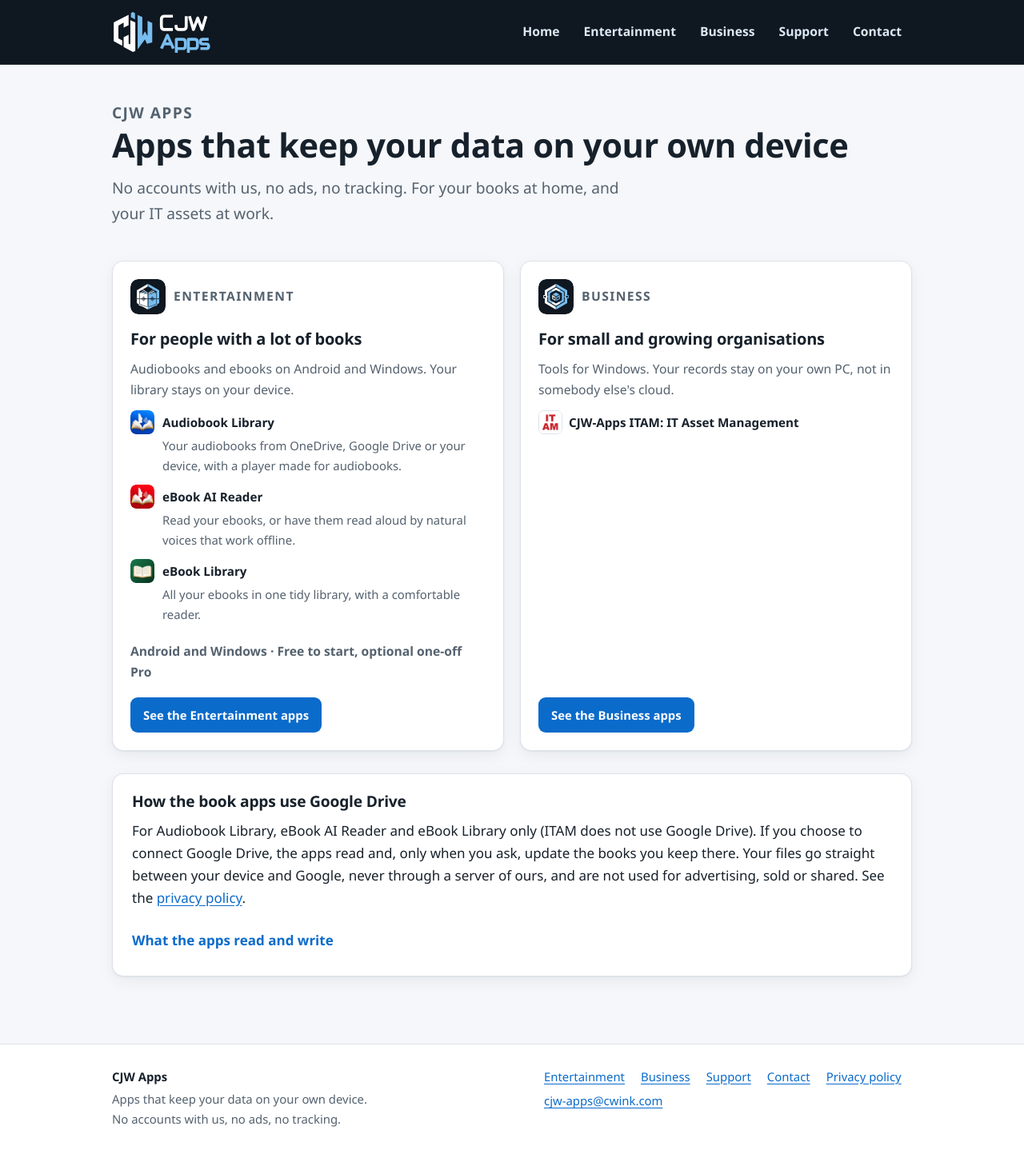
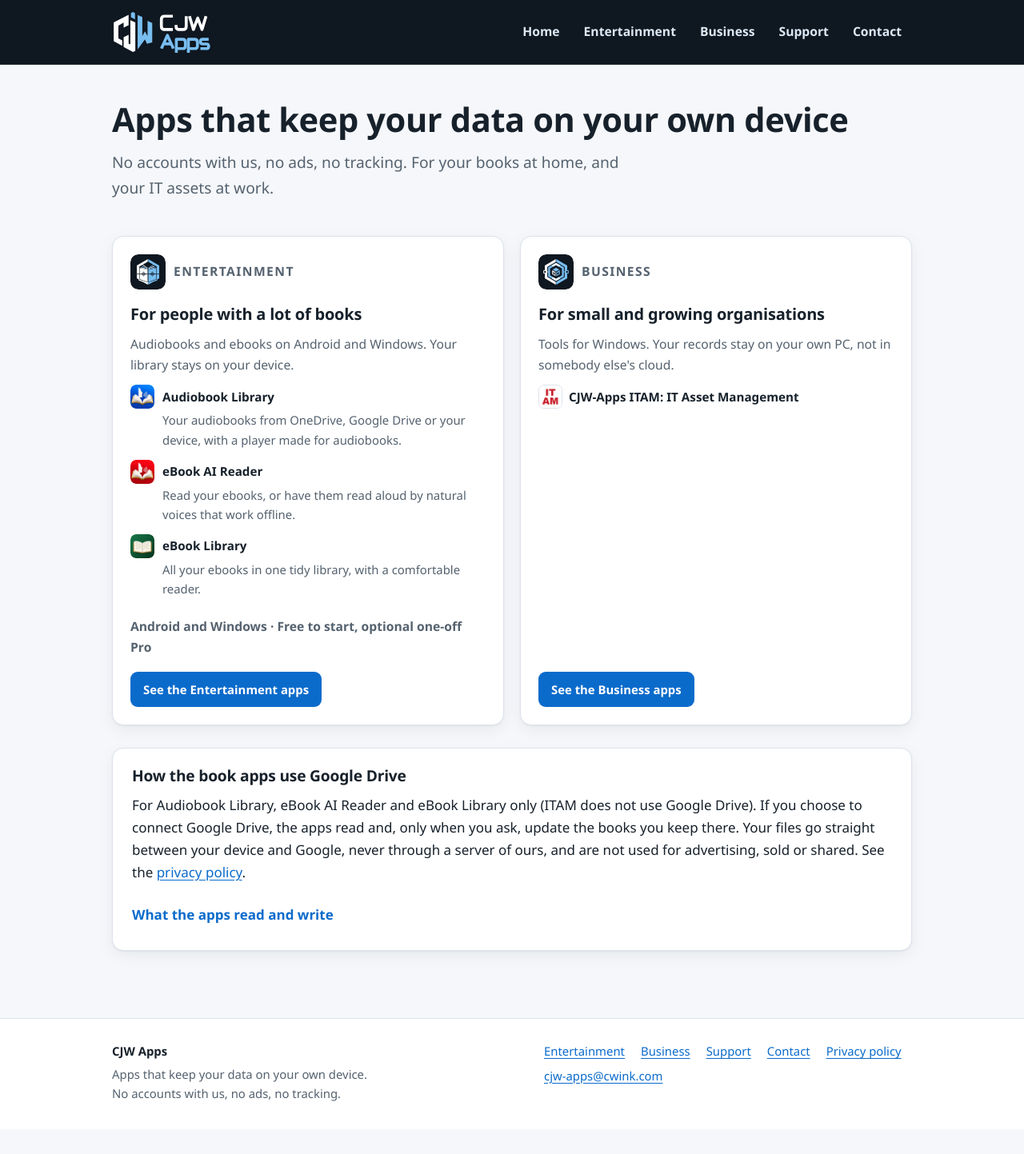
Before and after one commit to cjw-code71/cjw-apps, a Jekyll site: the page built from index.md, in a window 1280 px wide. Shown: the whole page at 80% size. Built offline with Jekyll 4.4.1, drawn with Linux system fonts in a browser that asks for light colours; after the commit the page ends 1412 px from its top, so only the background shows below that.

Commit message:
Home: no plain 'CJW Apps' label above the heading (the logo is in the header)
Co-Authored-By: Claude Opus 5.5 <noreply@anthropic.com>
Claude-Session: https://claude.ai/code/session_018sxEz2Nma7rBUjrM2EbSoD

```diff
--- a/index.md
+++ b/index.md
@@ -3,7 +3,6 @@ title: CJW Apps - Audiobook, eBook and IT Asset Management Apps
 ---
 
 <div class="hero">
-  <p class="eyebrow">CJW Apps</p>
   <h1>Apps that keep your data on your own device</h1>
   <p>No accounts with us, no ads, no tracking. For your books at home, and your IT assets at work.</p>
 </div>
```
